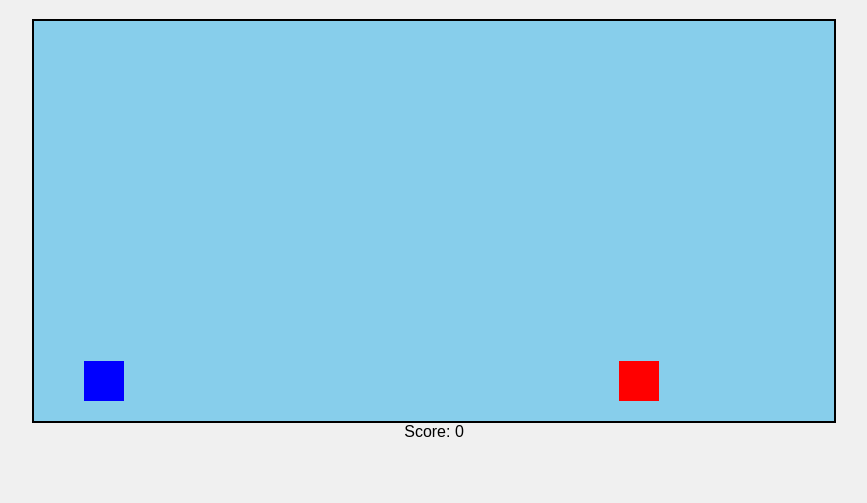
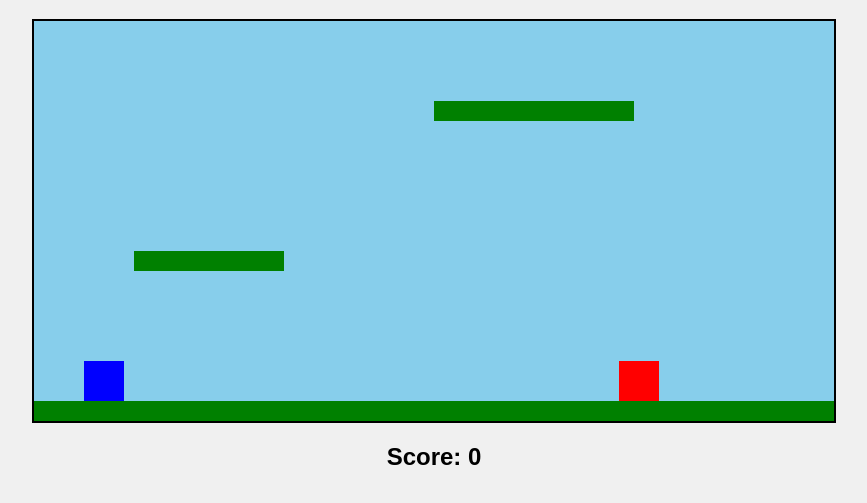
Before and after one commit to ShaunHe22/mon-site-web, a plain HTML site: page index.html in a window 1280 px wide. Shown: the part 61-564 px from the top of the page, without its empty margins (206-1073 px from the left). Drawn offline with Linux system fonts and the light colour scheme.

Commit message:
Update styles.css

```diff
--- a/styles.css
+++ b/styles.css
@@ -1,4 +1,4 @@
-/* Style global */
+/* Style général */
 body {
     font-family: Arial, sans-serif;
     text-align: center;
@@ -13,6 +13,7 @@ body {
     position: relative;
     margin: 0 auto;
     overflow: hidden;
+    transform: translateX(0);  /* Pour le défilement */
 }
 
 #player {
@@ -24,13 +25,10 @@ body {
     left: 50px;
 }
 
-#platform {
-    width: 100%;
+.platform {
     height: 20px;
     background-color: green;
     position: absolute;
-    bottom: 0;
-    left: 0;
 }
 
 #monster {
@@ -43,7 +41,7 @@ body {
     animation: moveMonster 3s infinite alternate;
 }
 
-/* Animation pour faire bouger le monstre */
+/* Animation du monstre */
 @keyframes moveMonster {
     from {
         left: 700px;
@@ -52,3 +50,10 @@ body {
         left: 500px;
     }
 }
+
+/* Score */
+#score-board {
+    margin-top: 20px;
+    font-size: 24px;
+    font-weight: bold;
+}
```
